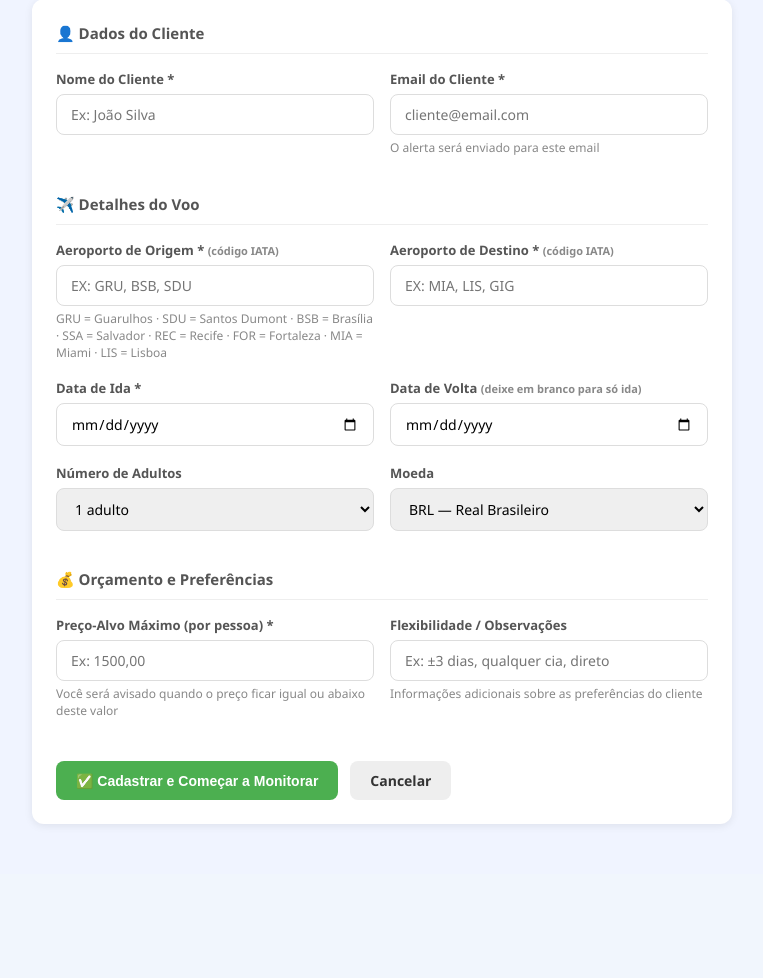
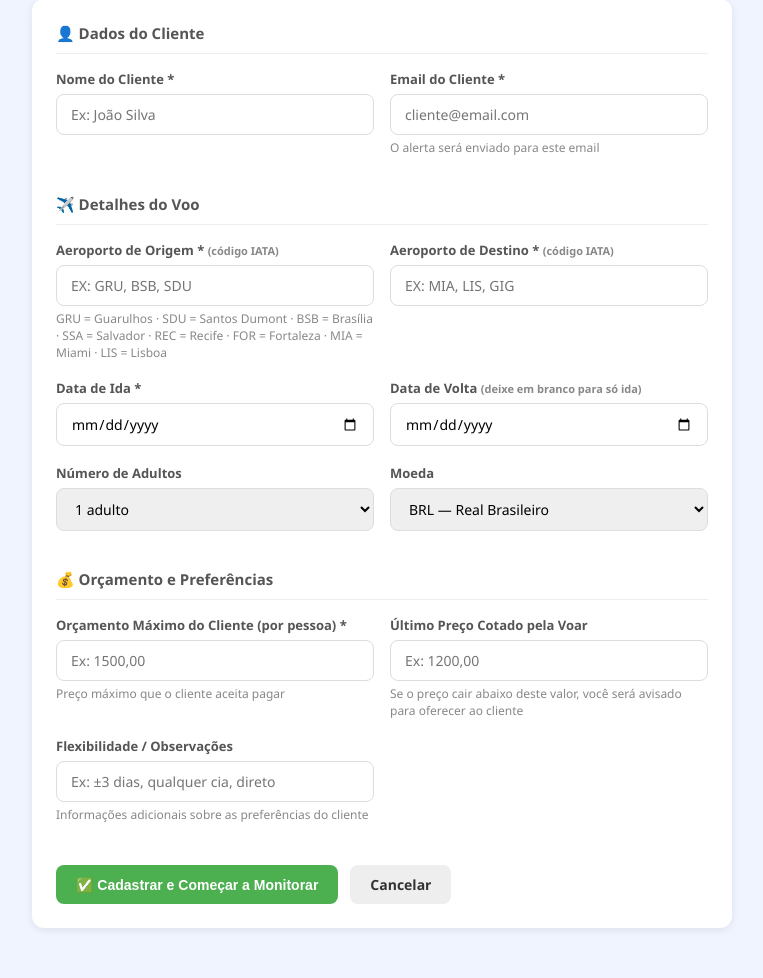
Before and after one commit to rafael-voar/voar-alertas, a Flask app: page /nova in a window 1280 px wide. Shown: the part 145-1123 px from the top of the page, without its empty margins (258-1021 px from the left). Before the commit the page ends 970 px from the top, so only its background shows below. Run offline with Flask 3, Linux system fonts and the light colour scheme.

Commit message:
add preco cotado

```diff
--- a/app.py
+++ b/app.py
@@ -40,6 +40,7 @@ def index():
 def nova_demanda():
     if request.method == 'POST':
         try:
+            preco_cotado_raw = request.form.get('preco_cotado', '').replace(',', '.').strip()
             demanda = Demanda(
                 cliente_nome=request.form['cliente_nome'].strip(),
                 cliente_email=request.form['cliente_email'].strip().lower(),
@@ -49,6 +50,7 @@ def nova_demanda():
                 data_volta=request.form.get('data_volta') or None,
                 adultos=int(request.form.get('adultos', 1)),
                 preco_alvo=float(request.form['preco_alvo'].replace(',', '.')),
+                preco_cotado=float(preco_cotado_raw) if preco_cotado_raw else None,
                 flexibilidade=request.form.get('flexibilidade', '').strip() or None,
                 moeda=request.form.get('moeda', 'BRL')
             )
@@ -85,6 +87,8 @@ def editar_demanda(id):
         demanda.data_volta = request.form.get('data_volta') or None
         demanda.adultos = int(request.form.get('adultos', 1))
         demanda.preco_alvo = float(request.form['preco_alvo'].replace(',', '.'))
+        preco_cotado_raw = request.form.get('preco_cotado', '').replace(',', '.').strip()
+        demanda.preco_cotado = float(preco_cotado_raw) if preco_cotado_raw else None
         demanda.flexibilidade = request.form.get('flexibilidade', '').strip() or None
         db.session.commit()
         flash('✅ Demanda atualizada!', 'success')
@@ -129,7 +133,10 @@ def verificar_agora(id):
         demanda.preco_atual = oferta['preco']
         demanda.ultima_verificacao = datetime.utcnow()
 
-        if oferta['preco'] <= demanda.preco_alvo:
+        dentro_orcamento = oferta['preco'] <= demanda.preco_alvo
+        abaixo_cotado = demanda.preco_cotado and oferta['preco'] < demanda.preco_cotado
+
+        if dentro_orcamento or abaixo_cotado:
             alerta = Alerta(
                 demanda_id=demanda.id,
                 preco_encontrado=oferta['preco'],
@@ -140,9 +147,15 @@ def verificar_agora(id):
             enviado = enviar_alerta(demanda, oferta)
             alerta.email_enviado = enviado
             db.session.add(alerta)
-            flash(f'🎉 Preço atingido! R${oferta["preco"]:.2f} — Email {"enviado" if enviado else "com erro"}.', 'success')
+            if dentro_orcamento:
+                flash(f'🎉 Preço dentro do orçamento! R${oferta["preco"]:.2f} — Email {"enviado" if enviado else "com erro"}.', 'success')
+            else:
+                flash(f'📉 Preço caiu abaixo do valor cotado! R${oferta["preco"]:.2f} (cotado: R${demanda.preco_cotado:.2f}) — Email {"enviado" if enviado else "com erro"}.', 'success')
         else:
-            flash(f'Preço atual: R${oferta["preco"]:.2f} — ainda acima do alvo de R${demanda.preco_alvo:.2f}.', 'info')
+            msg = f'Preço atual: R${oferta["preco"]:.2f} — acima do alvo de R${demanda.preco_alvo:.2f}'
+            if demanda.preco_cotado:
+                msg += f' (cotado: R${demanda.preco_cotado:.2f})'
+            flash(msg, 'info')
 
         db.session.commit()
     else:
--- a/models.py
+++ b/models.py
@@ -20,7 +20,8 @@ class Demanda(db.Model):
     adultos = db.Column(db.Integer, default=1)
 
     # Preferências
-    preco_alvo = db.Column(db.Float, nullable=False)        # Preço máximo desejado
+    preco_alvo = db.Column(db.Float, nullable=False)        # Preço máximo desejado pelo cliente
+    preco_cotado = db.Column(db.Float, nullable=True)       # Último preço cotado pela Voar ao cliente
     flexibilidade = db.Column(db.String(200), nullable=True) # Ex: "±3 dias", "qualquer cia"
     moeda = db.Column(db.String(5), default='BRL')
 
--- a/templates/nova_demanda.html
+++ b/templates/nova_demanda.html
@@ -90,11 +90,20 @@
 
       <div class="form-grid">
         <div class="form-group">
-          <label>Preço-Alvo Máximo (por pessoa) *</label>
+          <label>Orçamento Máximo do Cliente (por pessoa) *</label>
           <input type="text" name="preco_alvo" required placeholder="Ex: 1500,00"
                  value="{{ demanda.preco_alvo if demanda else '' }}">
-          <div class="form-hint">Você será avisado quando o preço ficar igual ou abaixo deste valor</div>
+          <div class="form-hint">Preço máximo que o cliente aceita pagar</div>
         </div>
+        <div class="form-group">
+          <label>Último Preço Cotado pela Voar</label>
+          <input type="text" name="preco_cotado" placeholder="Ex: 1200,00"
+                 value="{{ demanda.preco_cotado if demanda and demanda.preco_cotado else '' }}">
+          <div class="form-hint">Se o preço cair abaixo deste valor, você será avisado para oferecer ao cliente</div>
+        </div>
+      </div>
+
+      <div class="form-grid">
         <div class="form-group">
           <label>Flexibilidade / Observações</label>
           <input type="text" name="flexibilidade" placeholder="Ex: ±3 dias, qualquer cia, direto"
--- a/templates/ver_demanda.html
+++ b/templates/ver_demanda.html
@@ -25,7 +25,10 @@
       <tr><td style="color:#888;padding:8px 0">Ida</td><td>{{ demanda.data_ida }}</td></tr>
       <tr><td style="color:#888;padding:8px 0">Volta</td><td>{{ demanda.data_volta or 'Somente ida' }}</td></tr>
       <tr><td style="color:#888;padding:8px 0">Adultos</td><td>{{ demanda.adultos }}</td></tr>
-      <tr><td style="color:#888;padding:8px 0">Orçamento</td><td><strong style="color:#1a73e8">R$ {{ "%.2f"|format(demanda.preco_alvo)|replace(".", ",") }}</strong></td></tr>
+      <tr><td style="color:#888;padding:8px 0">Orçamento Máximo</td><td><strong style="color:#1a73e8">R$ {{ "%.2f"|format(demanda.preco_alvo)|replace(".", ",") }}</strong></td></tr>
+      {% if demanda.preco_cotado %}
+      <tr><td style="color:#888;padding:8px 0">Último Preço Cotado</td><td><strong style="color:#e65100">R$ {{ "%.2f"|format(demanda.preco_cotado)|replace(".", ",") }}</strong></td></tr>
+      {% endif %}
       <tr><td style="color:#888;padding:8px 0">Moeda</td><td>{{ demanda.moeda }}</td></tr>
       {% if demanda.flexibilidade %}
       <tr><td style="color:#888;padding:8px 0">Flexibilidade</td><td>{{ demanda.flexibilidade }}</td></tr>
```
